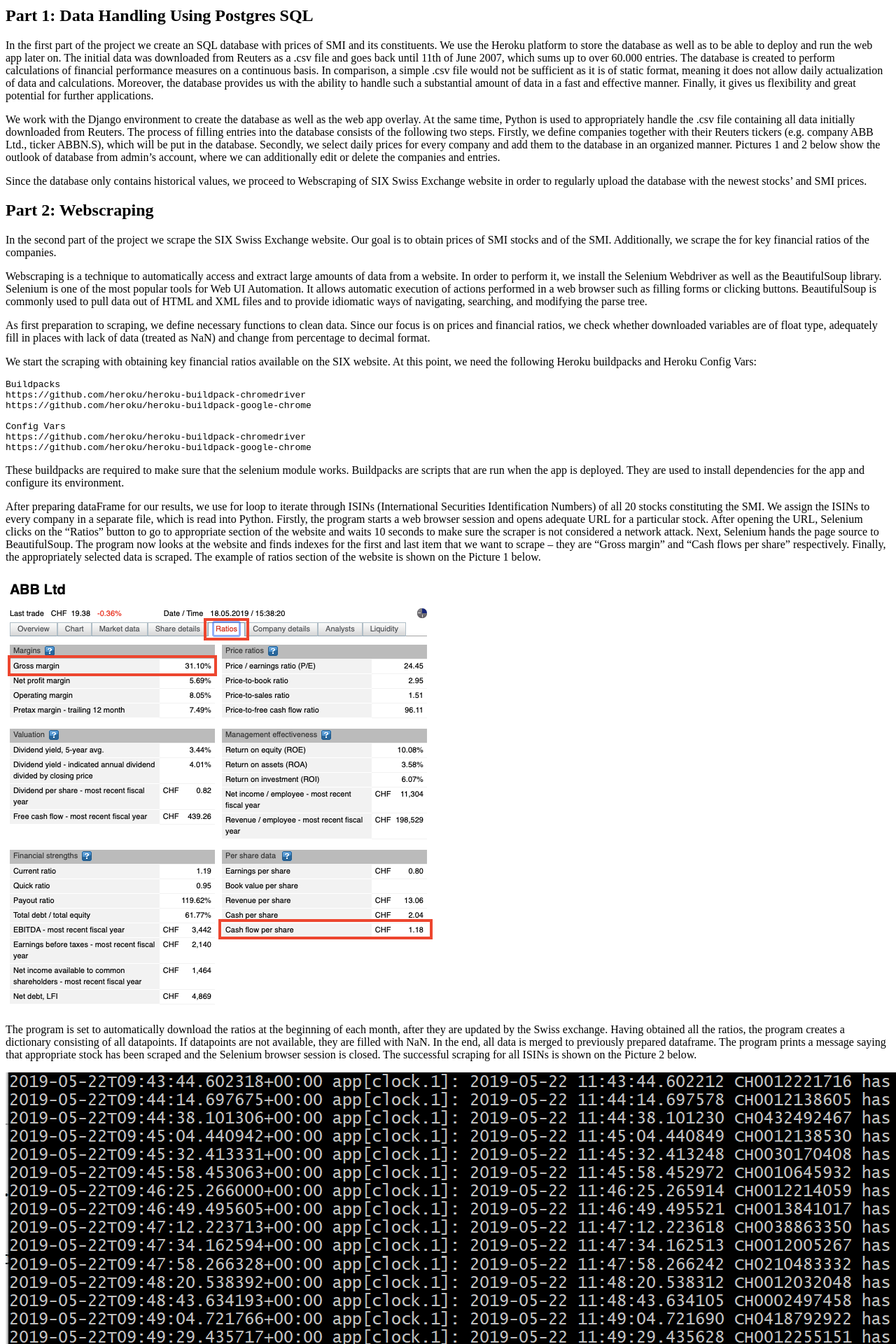
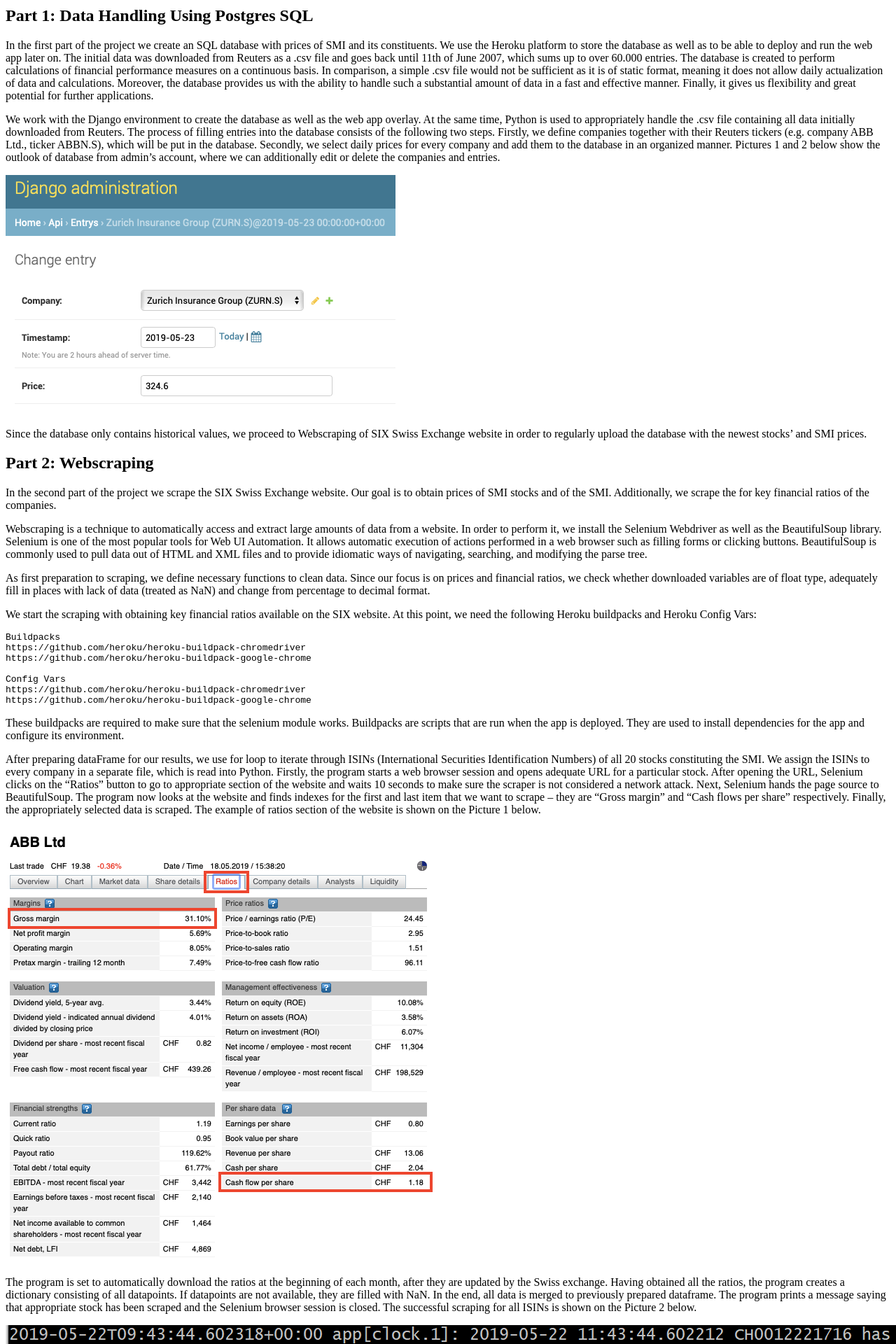
Before and after one commit to matterhornlab/matterhornlab.github.io, a Jekyll site: the page built from _posts/2019-05-24-launch-of-matterhorn-lab.md, in a window 1280 px wide. Shown: the part 1173-3093 px from the top of the page at 70% size. Built offline with Jekyll 4.4.1, drawn with Linux system fonts in a browser that asks for light colours; Markdown is read by kramdown in place of the engine named in the settings.

Commit message:
Update 2019-05-24-launch-of-matterhorn-lab.md

```diff
--- a/_posts/2019-05-24-launch-of-matterhorn-lab.md
+++ b/_posts/2019-05-24-launch-of-matterhorn-lab.md
@@ -46,7 +46,7 @@ In the first part of the project we create an SQL database with prices of SMI an
 
 We work with the Django environment to create the database as well as the web app overlay. At the same time, Python is used to appropriately handle the .csv file containing all data initially downloaded from Reuters. The process of filling entries into the database consists of the following two steps. Firstly, we define companies together with their Reuters tickers (e.g. company ABB Ltd., ticker ABBN.S), which will be put in the database. Secondly, we select daily prices for every company and add them to the database in an organized manner. Pictures 1 and 2 below show the outlook of database from admin's account, where we can additionally edit or delete the companies and entries.
 
-
+![](https://github.com/matterhornlab/matterhornlab.github.io/blob/master/_posts/django_entry.png?raw=true)
 
 Since the database only contains historical values, we proceed to Webscraping of SIX Swiss Exchange website in order to regularly upload the database with the newest stocks' and SMI prices.
 
```
